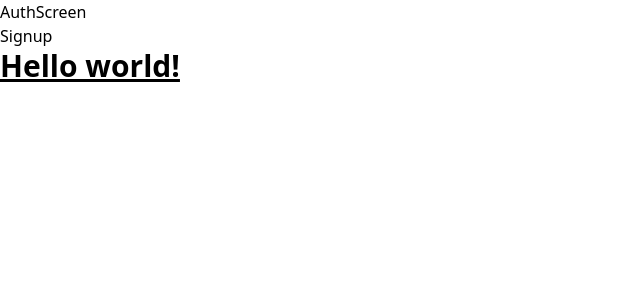
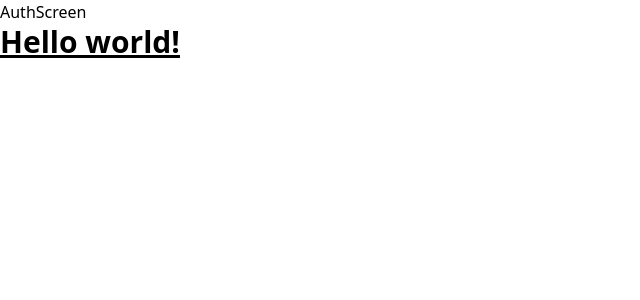
Before and after one commit to PayPetal/merchant-dashboard, a React (Create React App) app: page / in a window 1280 px wide. Shown: the top 300 px of the page, without its empty margins (0-640 px from the left). Built offline with nearby package versions, Linux system fonts and the light colour scheme.

Commit message:
commented out the imports for some component

```diff
--- a/src/Component /Auth/AuthScreen.jsx
+++ b/src/Component /Auth/AuthScreen.jsx
@@ -1,11 +1,11 @@
-import Login from "./Login.jsx"
-import Signup from "./SignUp.jsx"
+// import Login from "./Login.jsx"
+// import Signup from "./SignUp.jsx"
 
 export default function AuthScreen() {
   return (
     <div>
     <h3>AuthScreen</h3>
-    <Signup />
+    {/* <Signup /> */}
     </div>
 
   )
```
